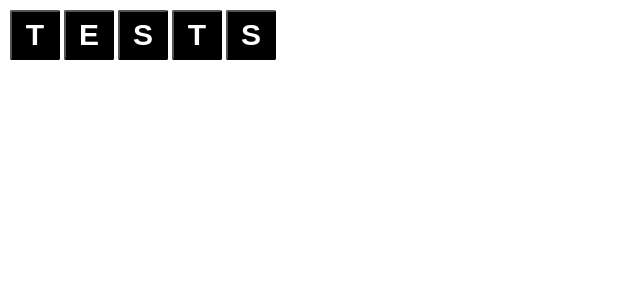
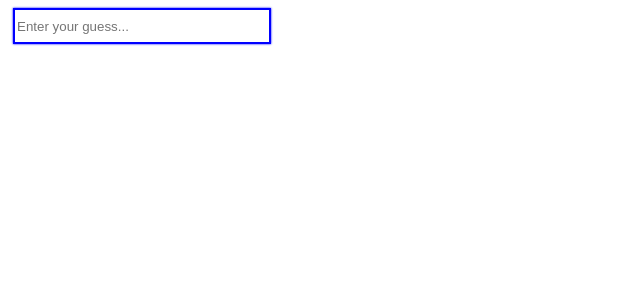
Before and after one commit to hayden-93/wordle-game, a React (Create React App) app: page / in a window 1280 px wide. Shown: the top 300 px of the page, without its empty margins (0-640 px from the left). Built offline with nearby package versions, Linux system fonts and the light colour scheme.

Commit message:
feat: Add WordEntry component to App
made use of the WordEntry component to be able to type in your own guesses

```diff
--- a/src/App.tsx
+++ b/src/App.tsx
@@ -1,10 +1,13 @@
 import React from 'react';
 import Word from './components/Word/Word';
+import WordEntry from './components/WordEntry/WordEntry';
 
 function App() {
+  const [wordGuess, setWordGuess] = React.useState('');
   return (
     <div>
-      <Word isWordEvaluated={false} guessWordValue='TESTS' />
+      <WordEntry onGuessEntered={(guess) => setWordGuess(guess)} />
+      <Word isWordEvaluated={false} guessWordValue={wordGuess} />
     </div>
   );
 }
```
